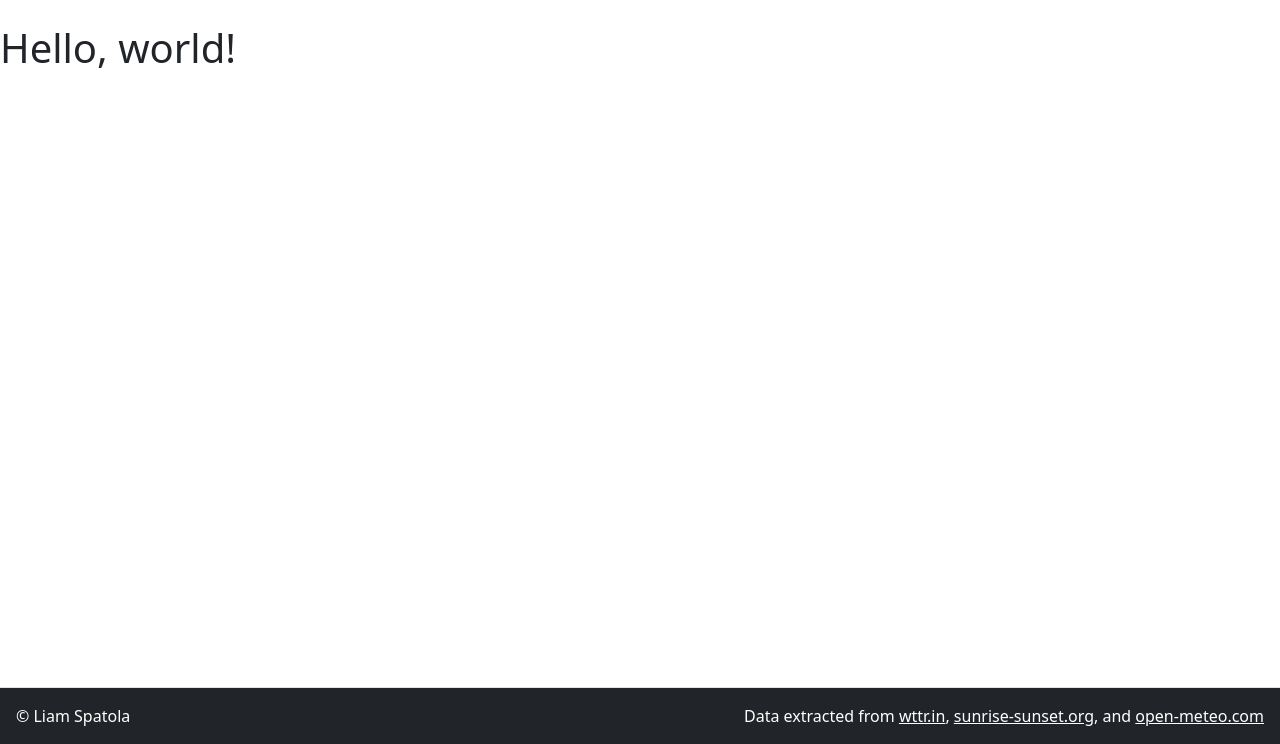
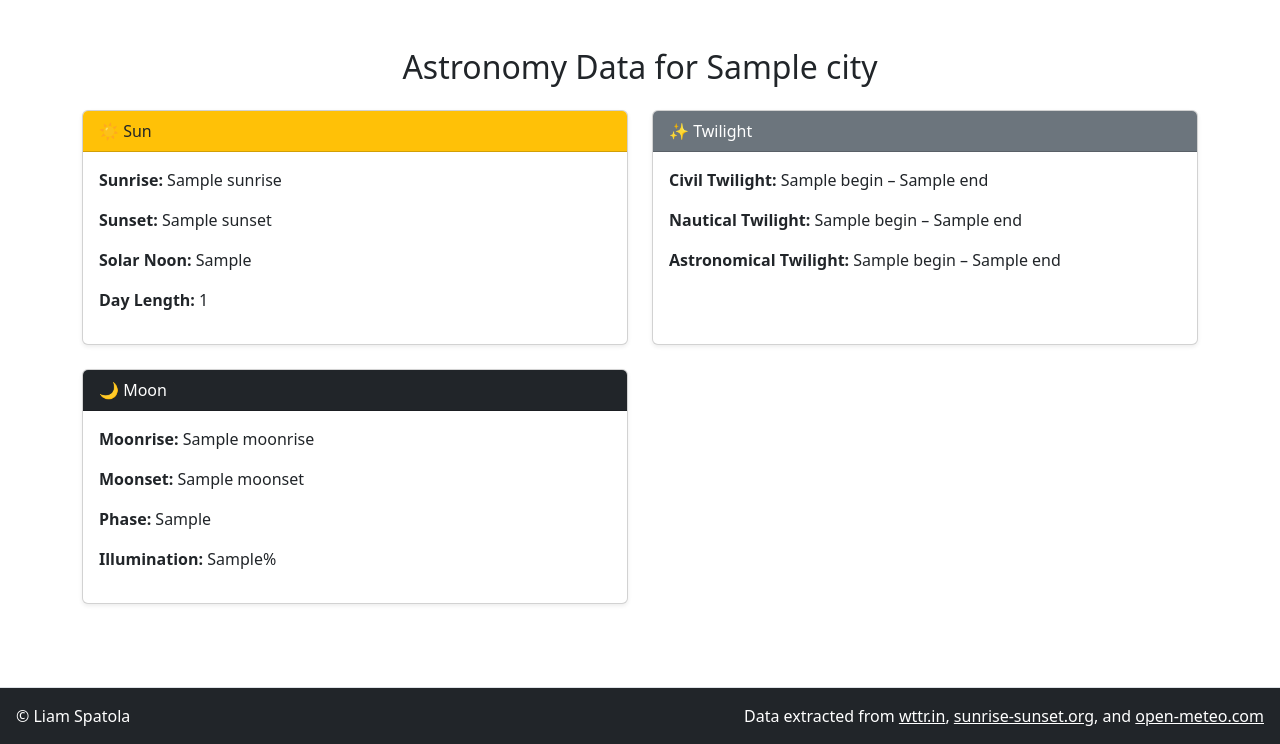
Before and after one commit to LiamSpatola/WeatherVane, a Flask app: template templates/astronomy.html in a window 1280 px wide. Shown: the part 56-800 px from the top of the page. Run offline with Flask 3, Linux system fonts and the light colour scheme; the template is opened without the code that fills it: most values are stand-ins (such as "Sample title", 1, 10 or a date in 2020); parts of the project's set-up code (start-up, migrations or seed data) failed here and were passed over.

Commit message:
Created a page for astronomical data

```diff
--- a/templates/astronomy.html
+++ b/templates/astronomy.html
@@ -1,7 +1,53 @@
 {% extends "base.html" %}
 
-{% block title %}Astronomy{% endblock %}
+{% block title %}Astronomy Data{% endblock %}
 
 {% block content %}
-<h1>Hello, world!</h1>
+<div class="container my-4">
+    <h2 class="mb-4 text-center">
+        Astronomy Data for {{ w.city }}
+    </h2>
+
+    <div class="row g-4">
+
+        <!-- Sun -->
+        <div class="col-md-6 col-lg-6">
+            <div class="card shadow-sm h-100">
+                <div class="card-header bg-warning text-dark">☀️ Sun</div>
+                <div class="card-body">
+                    <p><b>Sunrise:</b> {{ astronomy["sun"]["sunrise"] }}</p>
+                    <p><b>Sunset:</b> {{ astronomy["sun"]["sunset"] }}</p>
+                    <p><b>Solar Noon:</b> {{ astronomy["sun"]["solar_noon"] }}</p>
+                    <p><b>Day Length:</b> {{ astronomy["sun"]["day_length"] }}</p>
+                </div>
+            </div>
+        </div>
+
+        <!-- Twilight -->
+        <div class="col-md-6 col-lg-6">
+            <div class="card shadow-sm h-100">
+                <div class="card-header bg-secondary text-white">✨ Twilight</div>
+                <div class="card-body">
+                    <p><b>Civil Twilight:</b> {{ astronomy["sun"]["civil_twilight"]["begin"] }} – {{ astronomy["sun"]["civil_twilight"]["end"] }}</p>
+                    <p><b>Nautical Twilight:</b> {{ astronomy["sun"]["nautical_twilight"]["begin"] }} – {{ astronomy["sun"]["nautical_twilight"]["end"] }}</p>
+                    <p><b>Astronomical Twilight:</b> {{ astronomy["sun"]["astronomical_twilight"]["begin"] }} – {{ astronomy["sun"]["astronomical_twilight"]["end"] }}</p>
+                </div>
+            </div>
+        </div>
+
+        <!-- Moon -->
+        <div class="col-md-12 col-lg-6">
+            <div class="card shadow-sm h-100">
+                <div class="card-header bg-dark text-white">🌙 Moon</div>
+                <div class="card-body">
+                    <p><b>Moonrise:</b> {{ astronomy["moon"]["moonrise"] }}</p>
+                    <p><b>Moonset:</b> {{ astronomy["moon"]["moonset"] }}</p>
+                    <p><b>Phase:</b> {{ astronomy["moon"]["moon_phase"] }}</p>
+                    <p><b>Illumination:</b> {{ astronomy["moon"]["moon_illumination"] }}%</p>
+                </div>
+            </div>
+        </div>
+
+    </div>
+</div>
 {% endblock %}
```
